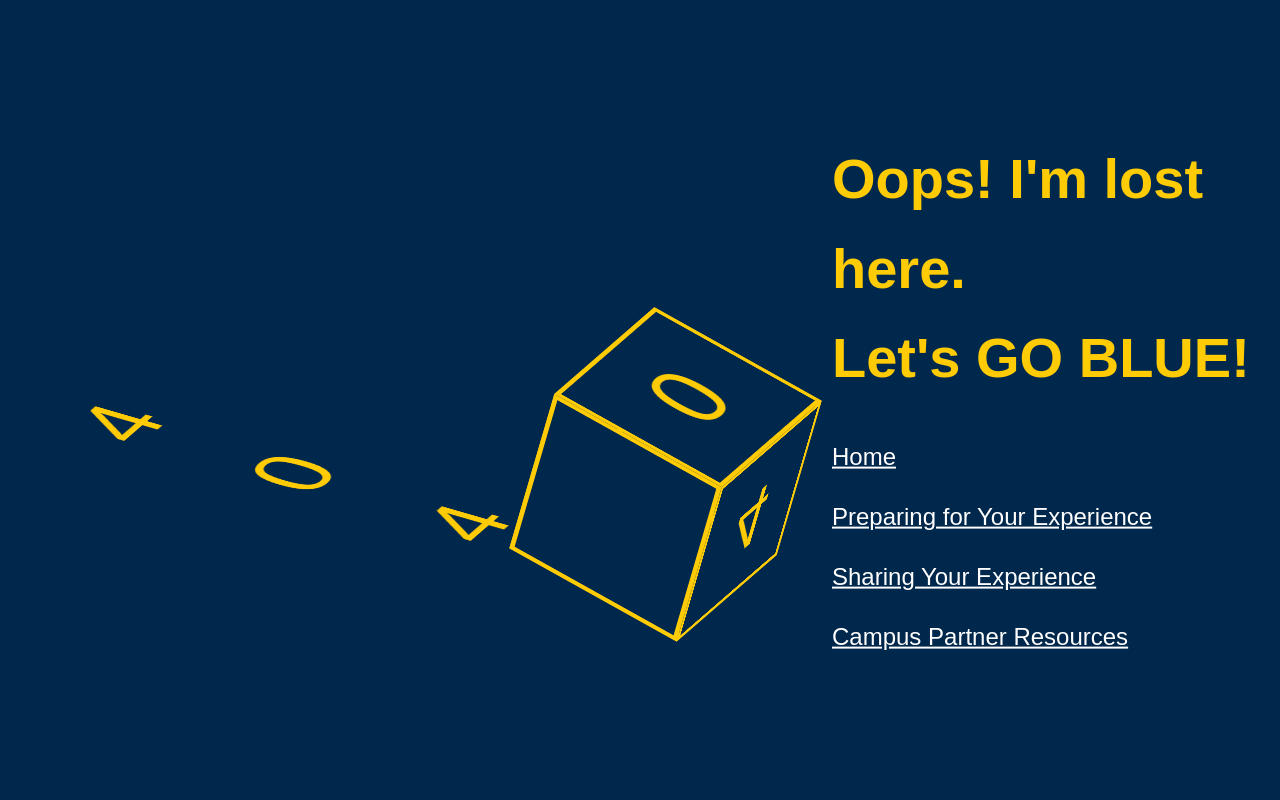
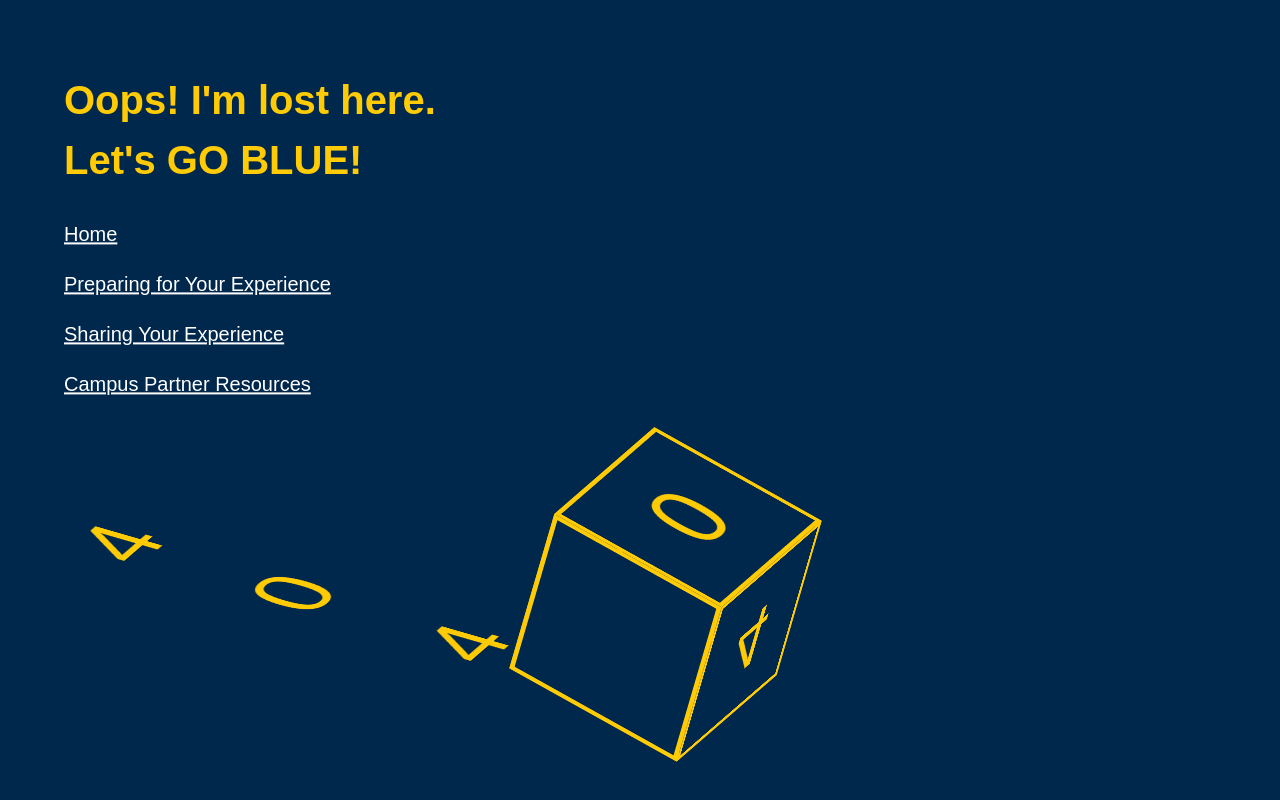
Before and after one commit to zvaleria-731/client_project_f26, a plain HTML site: page 404.html in a window 1280 px wide. Drawn offline with Linux system fonts and the light colour scheme.

Commit message:
style 404 page

```diff
--- a/404.html
+++ b/404.html
@@ -1,4 +1,4 @@
-<!-- /* Citation: Adapted from CodePen 404 Example https://codepen.io/ri8sa/pen/MWwJYLa */ -->
+<!-- Citation: Adapted from CodePen 404 Example https://codepen.io/ri8sa/pen/MWwJYLa */ -->
 <!DOCTYPE html>
 <html lang="en">
 <head>
@@ -11,7 +11,8 @@
 </head>
 
 <body>
-    <div class="rail">
+  <main>
+  <div class="rail">
     <div class="stamp four">4</div>
     <div class="stamp zero">0</div>
     <div class="stamp four">4</div>
@@ -55,5 +56,7 @@
     <li><a href="partner.html">Campus Partner Resources</a></li>
     </ul>
   </nav>
+  </main>
+
 </body>
 </html>
--- a/css/style_404.css
+++ b/css/style_404.css
@@ -1,31 +1,34 @@
 body {
+  margin: 0;
   background: #00274c;
-  height: 100vh;
+  font-family: "Anton", sans-serif;
+}
+
+main {
+  position: relative;
+  min-height: 130vh;
   display: flex;
-  font-family: "Anton", sans-serif;
-  font-size: 24px;
   justify-content: center;
   align-items: center;
 }
 
 .error-links {
   position: fixed;
-  top: 50%;
-  left: 65%;
-  width: 40%;
+  top: 30%;
+  left: 5%;
+  width: 70%;
   transform: translateY(-50%);
-  max-height: 90vh;
-  /* overflow-y: auto; */
+  max-height: 70vh;
   z-index: 10;
   text-align: left;
 }
 
 .error-links h1 {
   color: #ffcb05;
-  font-size: 3.5rem;
-  font-weight: 700;
-  line-height: 1.6;
-  margin-bottom: 1.5rem;
+  font-size: 2rem;
+  font-weight: bold;
+  line-height: 1.5;
+  margin-bottom: 1.2rem;
 }
 
 .error-links a {
@@ -33,7 +36,7 @@ body {
   color: #ffffff;
   margin: 0.25rem 0;
   padding: 0.5rem 0;
-  line-height: 1.5;
+  line-height: 1.3;
   text-decoration: underline;
 }
 
@@ -237,3 +240,13 @@ div {
     transform: translateX(-200px);
   }
 }
+
+@media screen and (min-width: 1000px){
+  body{
+    font-size: 20px;
+  }
+
+  .error-links h1 {
+  font-size: 2.5rem;
+}
+}
```
